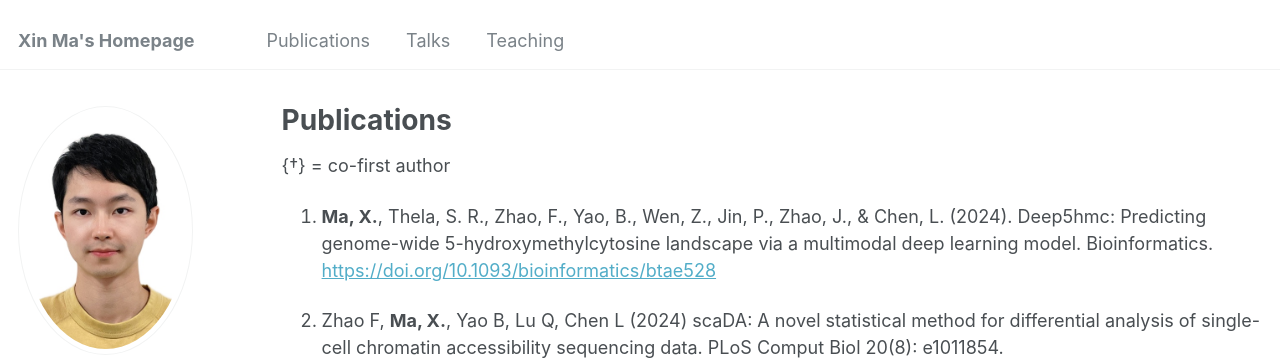
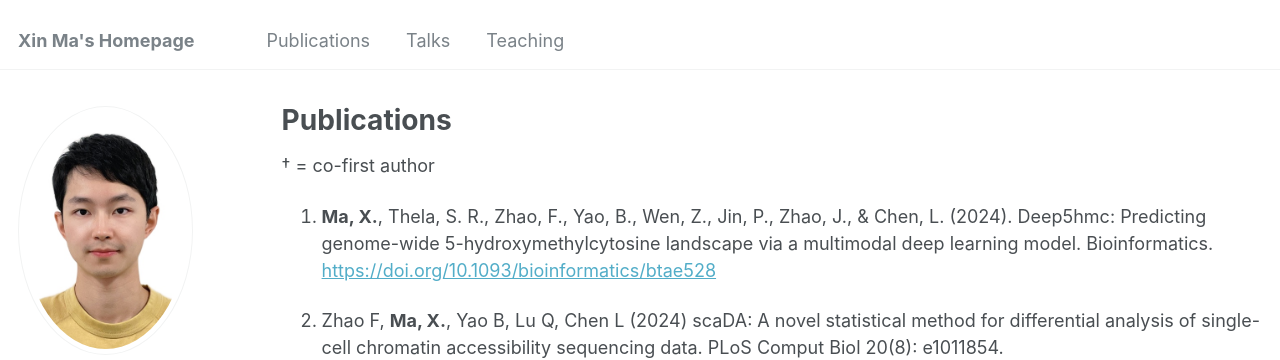
Before and after one commit to XinBiostats/xinbiostats.github.io, a Jekyll site: the page built from _pages/publications.md, in a window 1280 px wide and 1082 px high. Shown: the top 360 px of the window. Built offline with Jekyll 4.4.1, drawn with Linux system fonts in a browser that asks for light colours; some web fonts are replaced.

```diff
--- a/_pages/publications.md
+++ b/_pages/publications.md
@@ -4,7 +4,7 @@ title: "Publications"
 permalink: /publications/
 author_profile: true
 ---
-{†} = co-first author
+† = co-first author
 
 1. **Ma, X.**, Thela, S. R., Zhao, F., Yao, B., Wen, Z., Jin, P., Zhao, J., & Chen, L.
 (2024). Deep5hmc: Predicting genome-wide 5-hydroxymethylcytosine
```
